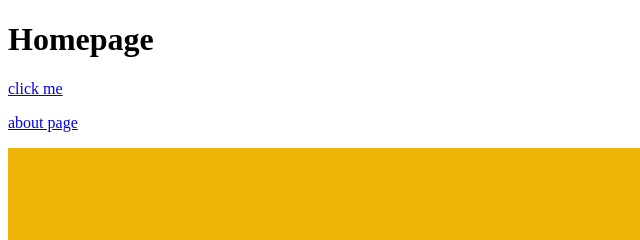
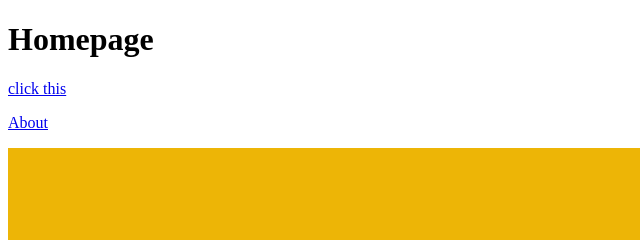
Before and after one commit to PDFreihoefer/odinProject, a plain HTML site: page odin-links-and-images/index.html in a window 1280 px wide. Shown: the top 240 px of the page, 0-640 px from the left. Drawn offline with Linux system fonts and the light colour scheme.

Commit message:
Change link names

```diff
--- a/odin-links-and-images/index.html
+++ b/odin-links-and-images/index.html
@@ -6,10 +6,10 @@
     </head>
     <body>
         <h1>Homepage</h1>
-        <a href="https://www.theodinproject.com/about">click me</a>
+        <a href="https://www.theodinproject.com/about">click this</a>
 
         <p>
-            <a href="./pages/about.html">about page</a>
+            <a href="./pages/about.html">About</a>
         </p>
         <img src="./images/dog.jpg">
     </body>
```
